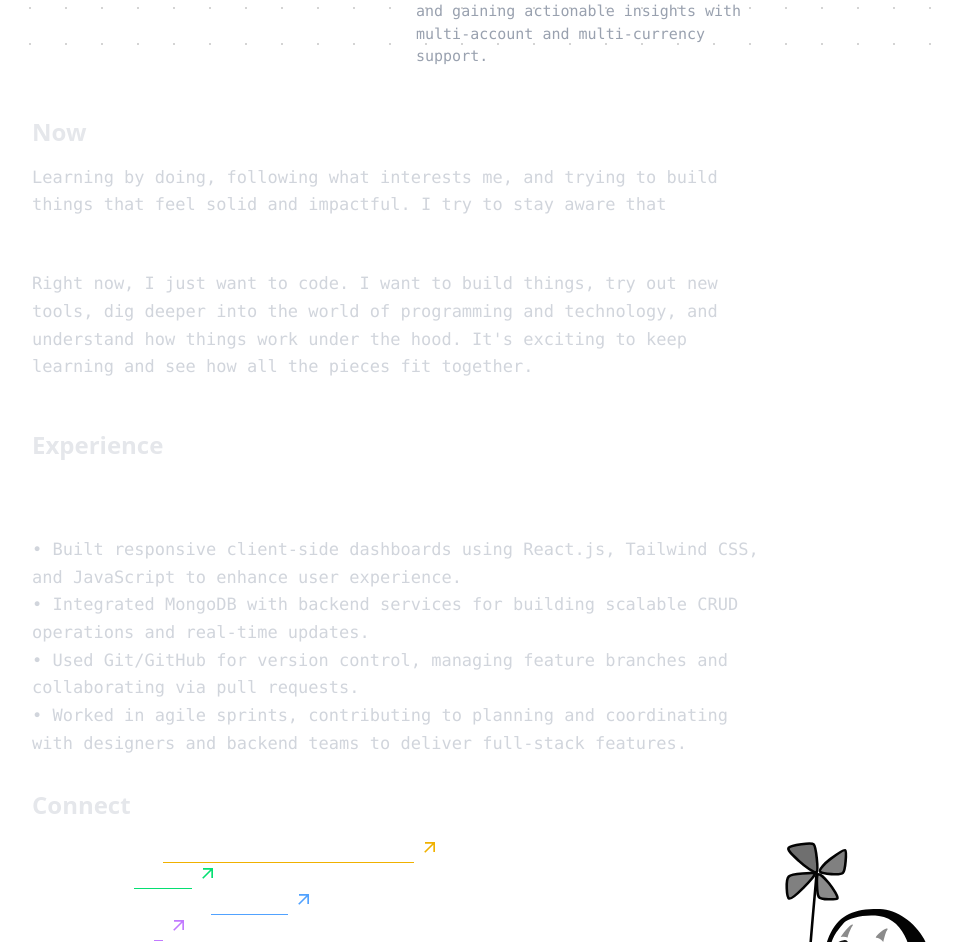
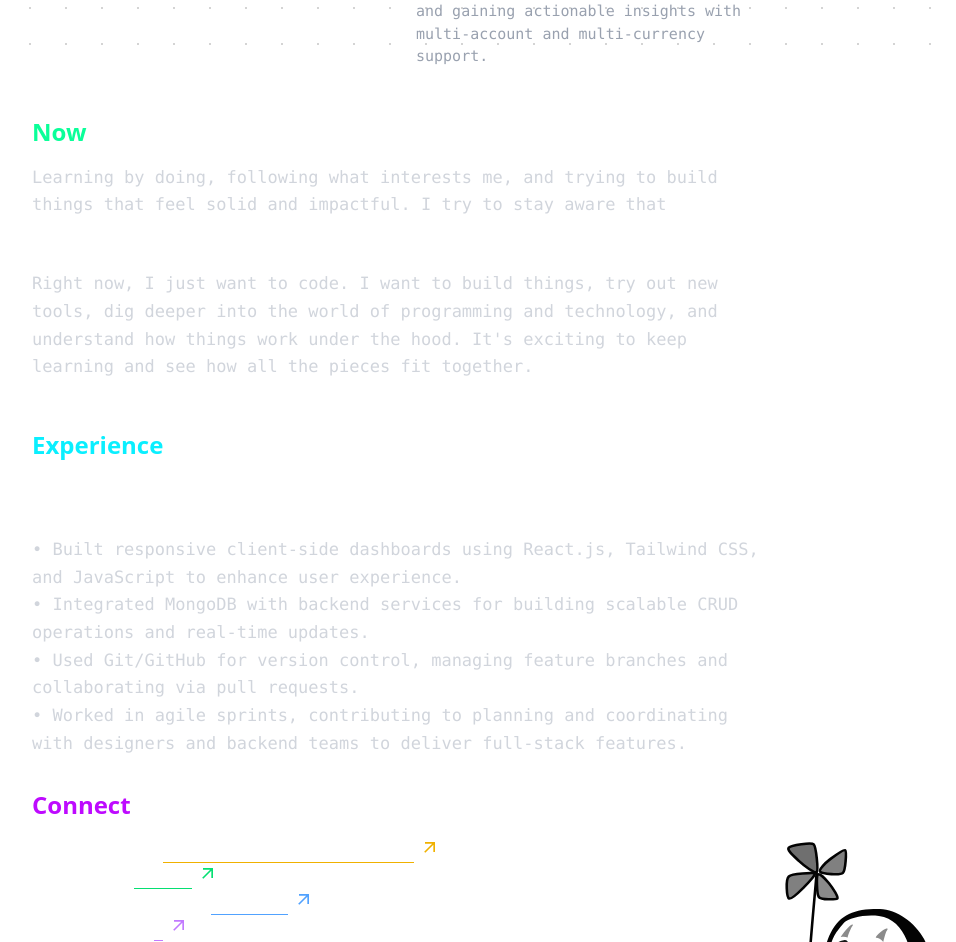
Before and after one commit to AnmoL-09/my-portfolio, a Next.js app: page / in a window 1280 px wide. Shown: the part 730-1672 px from the top of the page, without its empty margins (240-1196 px from the left). Built offline with nearby package versions, Linux system fonts and the light colour scheme.

Commit message:
decoration and color change

```diff
--- a/components/ConnectSection.js
+++ b/components/ConnectSection.js
@@ -5,7 +5,7 @@ import { MdArrowOutward } from "react-icons/md";
 const ConnectSection = () => {
     return(
         <div className="flex flex-col mb-32">
-            <h1 className="text-2xl font-semibold text-gray-200 mb-4">Connect</h1>
+            <h1 className="text-2xl font-semibold text-[#be0aff] mb-4">Connect</h1>
             <a className="flex gap-1.5" href="mailto:anmolmahobiya092@gmail.com"
                 style={{ fontFamily: "var(--font-mono)"}}
             >
--- a/components/ExperienceSection.js
+++ b/components/ExperienceSection.js
@@ -3,7 +3,7 @@ import { newsreader } from "@/lib/fonts";
 
 const Now = () => (
   <section className="mt-12 mb-8 px-2 md:px-0">
-    <h2 className="text-2xl font-semibold text-gray-200 mb-4">
+    <h2 className="text-2xl font-semibold text-[#0aefff] mb-4">
         Experience
     </h2>
     <p className="text-gray-300 text-[17px] leading-relaxed mb-5"
--- a/components/Now.js
+++ b/components/Now.js
@@ -3,7 +3,7 @@ import { newsreader } from "@/lib/fonts";
 
 const Now = () => (
   <section className="mt-12 mb-8 px-2 md:px-0">
-    <h2 className="text-2xl font-semibold text-gray-200 mb-4">Now</h2>
+    <h2 className="text-2xl font-semibold  mb-4 text-[#0aff99]">Now</h2>
     <p className="text-gray-300 text-[17px] leading-relaxed mb-5"
     style={{ fontFamily: "var(--font-mono)" }}
     >
```
